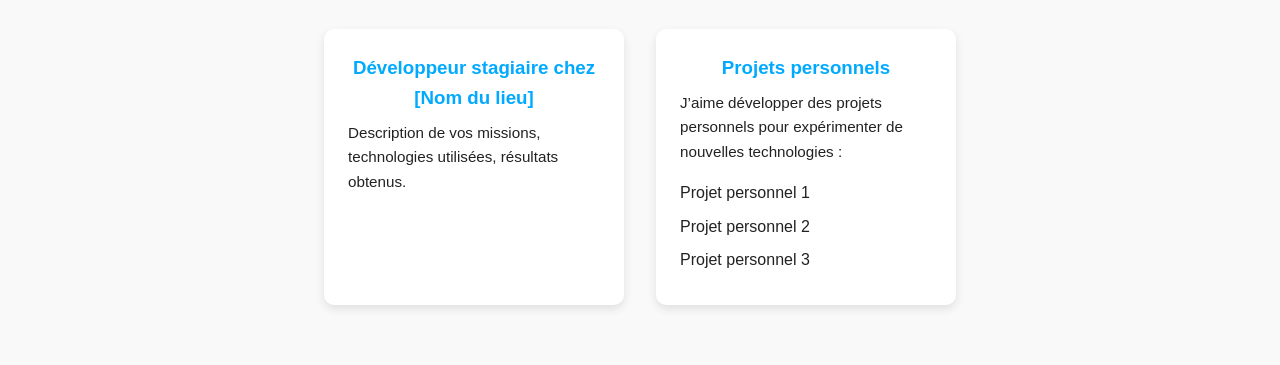
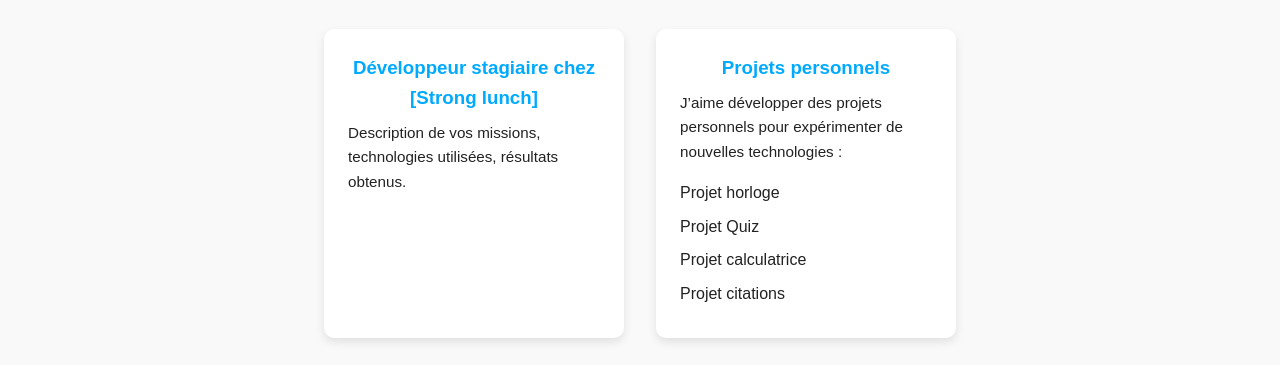
Before and after one commit to DKMRaCe-cell/portfolio-race, a plain HTML site: page competences.html in a window 1280 px wide. Shown: the part 435-800 px from the top of the page. Drawn offline with Linux system fonts and the light colour scheme.

Commit message:
Update competences.html

```diff
--- a/competences.html
+++ b/competences.html
@@ -38,7 +38,7 @@
         <div class="experience-grid">
             <!-- Expérience professionnelle -->
             <div class="experience">
-                <h3>Développeur stagiaire chez [Nom du lieu]</h3>
+                <h3>Développeur stagiaire chez [Strong lunch]</h3>
                 <p>
                     Description de vos missions, technologies utilisées, résultats obtenus.
                     <!-- Exemple : Création d’un site e-commerce avec React et Node.js -->
@@ -50,9 +50,10 @@
                 <h3>Projets personnels</h3>
                 <p>J’aime développer des projets personnels pour expérimenter de nouvelles technologies :</p>
                 <ul class="projets-personnels">
-                    <li>Projet personnel 1 <!-- Ajouter capture ici --></li>
-                    <li>Projet personnel 2</li>
-                    <li>Projet personnel 3</li>
+                    <li>Projet horloge<!-- Ajouter capture ici --></li>
+                    <li>Projet Quiz</li>
+                    <li>Projet calculatrice</li>
+                    <li>Projet citations</li>
                     <!-- Ajouter vos vrais projets ici -->
                 </ul>
             </div>
```
